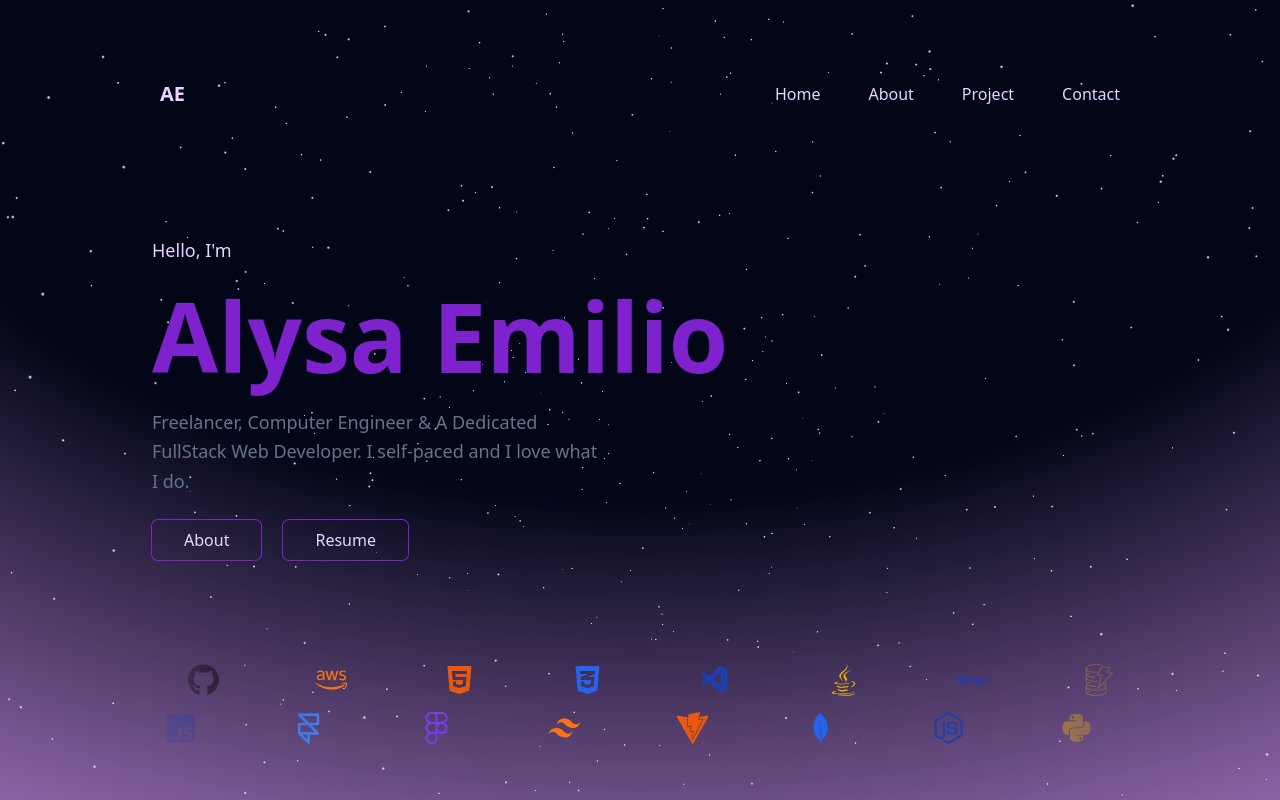
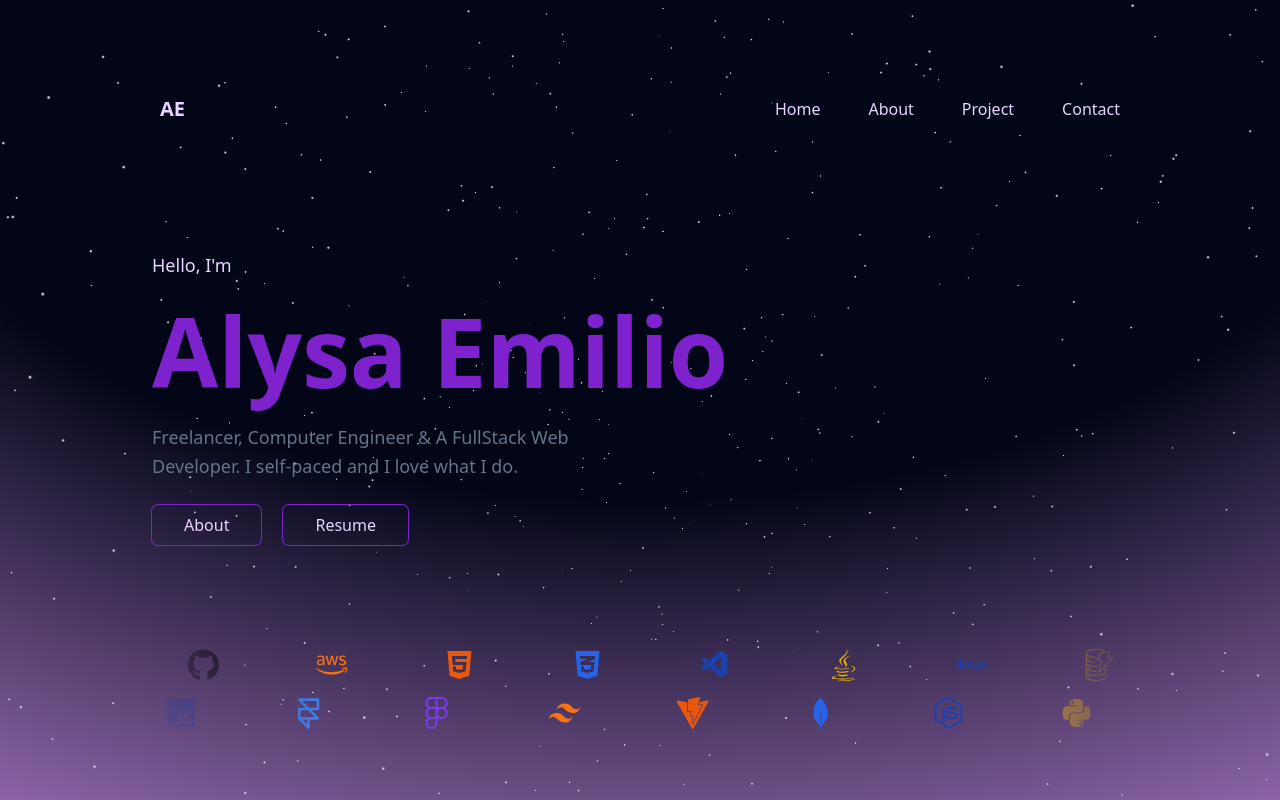
Before and after one commit to rasberriali/portfolio.V2, a React (Vite) app: page / in a window 1280 px wide. Built offline with nearby package versions, Linux system fonts and the light colour scheme.

Commit message:
minor update, just removed dedicated word on the header title

```diff
--- a/src/components/heroSection.jsx
+++ b/src/components/heroSection.jsx
@@ -88,7 +88,7 @@ const HeroSection = () => {
         <div className="text-lg mb-6 font-medium text-purple-200">Hello, I'm</div>
         <strong className="text-8xl font-bold mb-6 text-purple-700">Alysa Emilio</strong>
         <div className="w-full text-lg max-w-md mb-6 leading-relaxed text-slate-500">
-          Freelancer, Computer Engineer &  A Dedicated FullStack Web Developer. I
+          Freelancer, Computer Engineer &  A FullStack Web Developer. I
           self-paced and I love what I do.
         </div>
 
```
